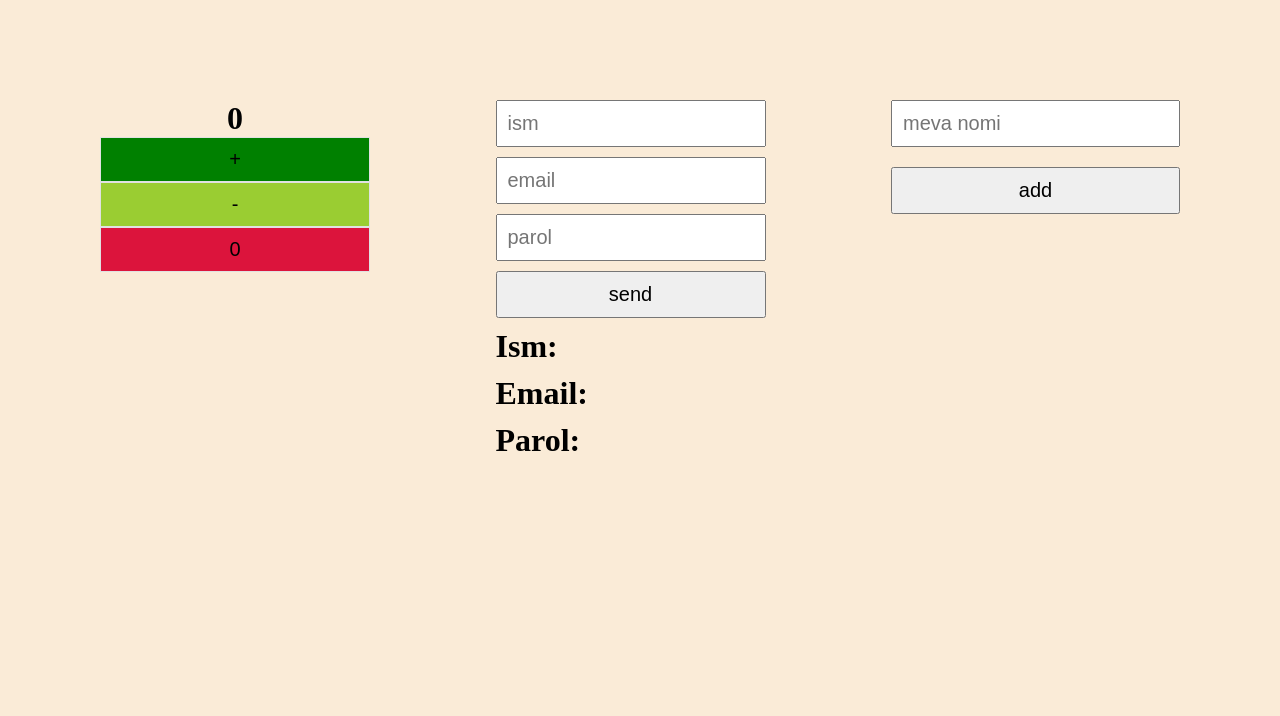
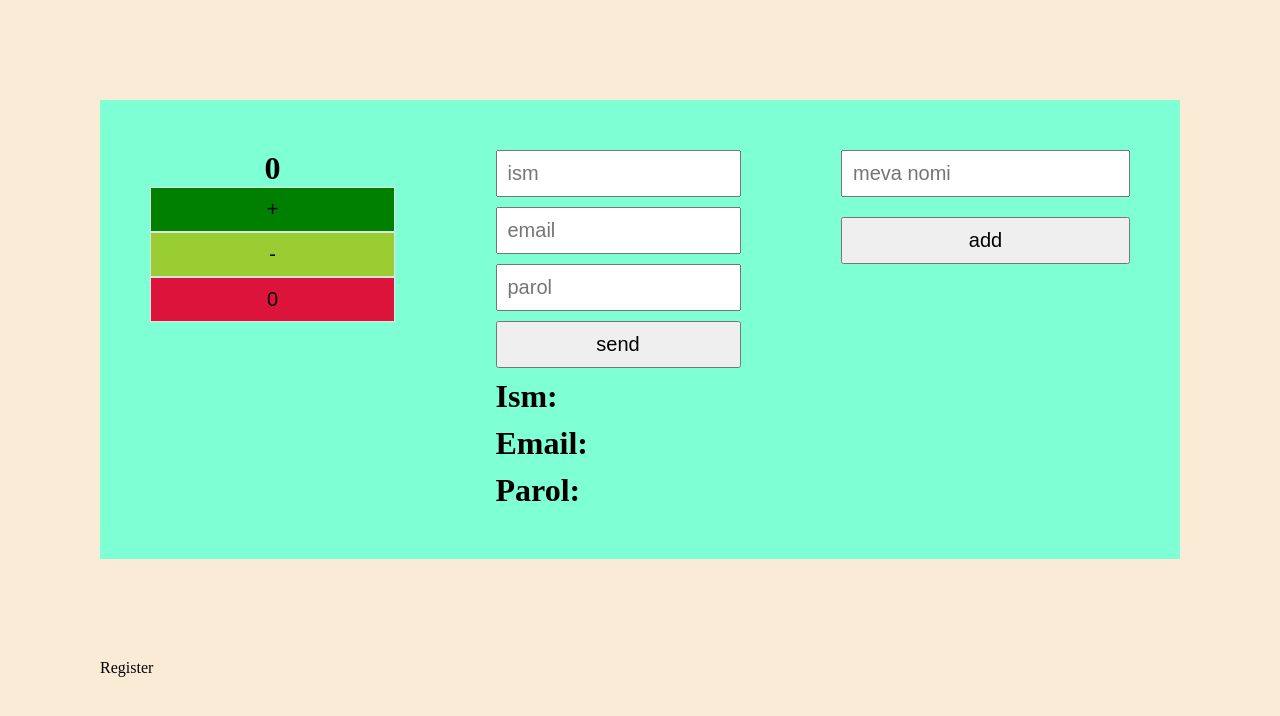
Before and after one commit to HusniddinWeb/React-practice, a React app: page / in a window 1280 px wide. Built offline with nearby package versions, Linux system fonts and the light colour scheme.

Commit message:
register yaratildi

```diff
--- a/src/components/app/App.js
+++ b/src/components/app/App.js
@@ -1,11 +1,13 @@
 import React from 'react'
 import Header from '../header/header'
+import Register from '../register/Register'
 
 
 function App() {
   return (
     <div className='App'>
       <Header/>
+      <Register/>
     </div>
   )
 }
--- a/src/components/header/header.css
+++ b/src/components/header/header.css
@@ -1,7 +1,9 @@
 .header{
-    padding: 100px;
     display: flex;
     justify-content: space-between;
+    background-color: aquamarine;
+    padding: 50px;
+    margin-bottom: 100px;
 }
 
 
--- /dev/null
+++ b/src/components/register/Register.jsx
@@ -0,0 +1,10 @@
+import React from 'react'
+import "./Register.css"
+
+function Register() {
+  return (
+    <div>Register</div>
+  )
+}
+
+export default Register
--- a/src/index.css
+++ b/src/index.css
@@ -5,4 +5,5 @@
 }
 body{
   background-color: antiquewhite;
+  padding: 100px;
 }
```
Also changed, not shown: src/components/register/Register.css (added).
